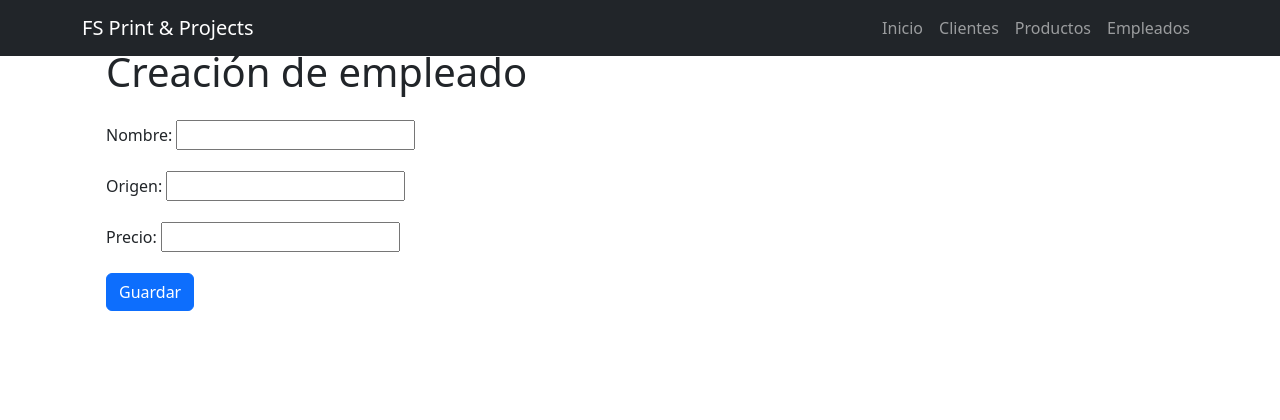
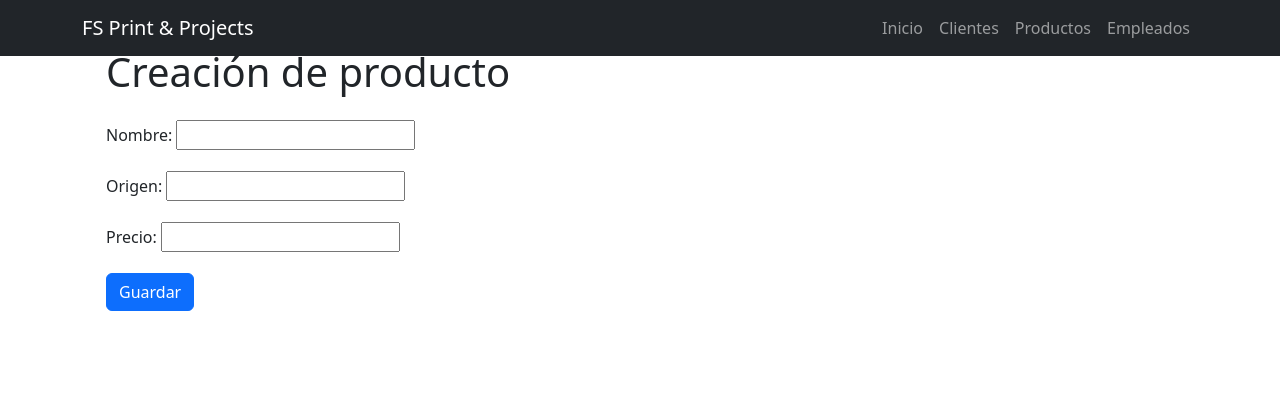
Before and after one commit to FedePatrul/3_preentrega, a Django app: template project/producto/templates/producto/producto_form.html in a window 1280 px wide. Shown: the top 420 px of the page. Run offline with Django 5.2, Linux system fonts and the light colour scheme; the template is opened without the code that fills it, so the values that code supplies are empty, except form fields; tables that the repository leaves empty hold one stand-in row (values such as "Sample post"); form fields are guessed from the names that the template uses; some libraries are stand-ins or nearby versions.

Commit message:
fix: producto_form.html

```diff
--- a/project/producto/templates/producto/producto_form.html
+++ b/project/producto/templates/producto/producto_form.html
@@ -5,9 +5,9 @@
 {% block content %}
     <div class="container">
         {% if form.instance.pk %}
-            <h1 class="mb-4">Edición de empleado</h1>
+            <h1 class="mb-4">Edición de producto</h1>
         {% else %}
-            <h1 class="mb-4">Creación de empleado</h1>
+            <h1 class="mb-4">Creación de producto</h1>
         {% endif %}
         <form action="" method="post" class="mb-4">
             {% csrf_token %}
```
